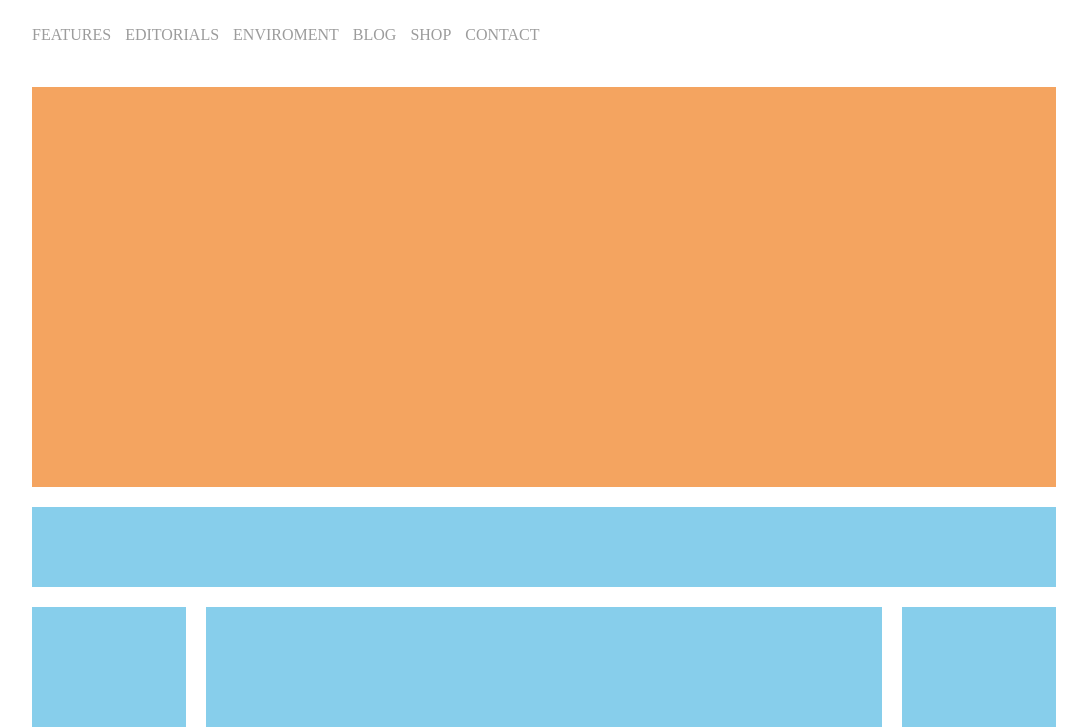
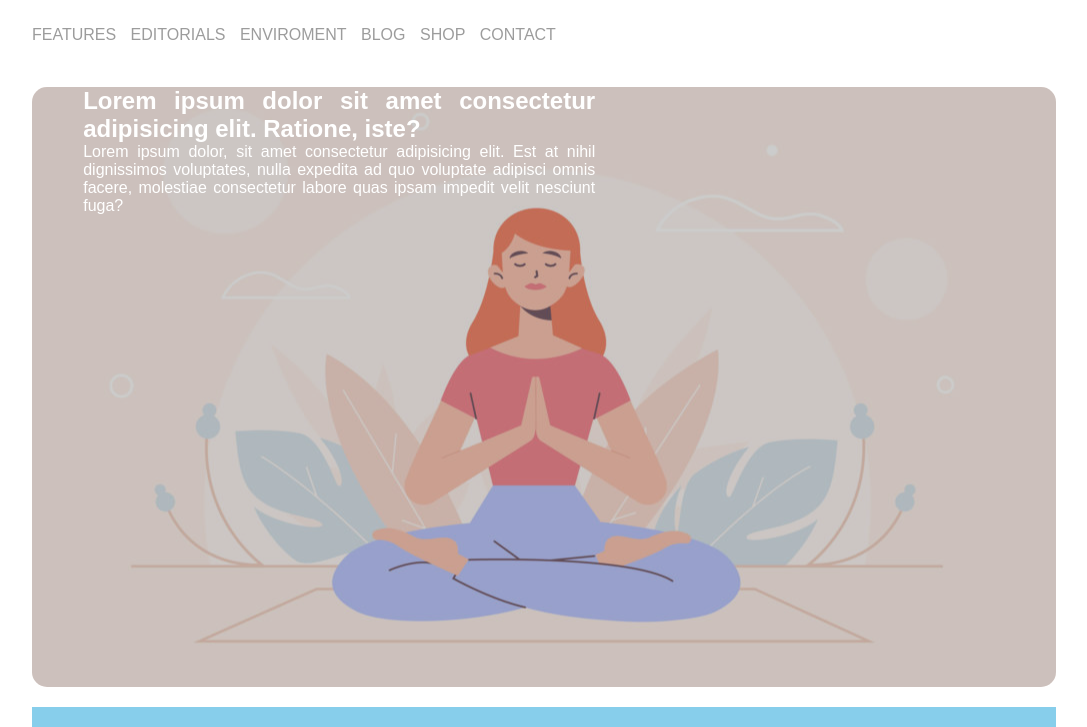
Before and after one commit to Barbon14/htmlcss-wp, a plain HTML site: page index.html in a window 1280 px wide. Shown: the part 73-800 px from the top of the page, without its empty margins (96-1183 px from the left). Drawn offline with Linux system fonts and the light colour scheme.

Commit message:
aggiunto contenuto jumbotron

```diff
--- a/css/style.css
+++ b/css/style.css
@@ -3,11 +3,22 @@
     margin: 0;
     padding: 0;
     box-sizing: border-box;
+    font-family: 'Montserrat', sans-serif;
+}
+
+.radius {
+    border-radius: 15px;
 }
 
 .container {
     width: 80%;
     margin: 0 auto;
+}
+
+.overlay {
+    width: 100%;
+    height: 100%;
+    background-color: rgba(128, 128, 128, 0.4);
 }
 
 /* intestazione pagina */
@@ -21,7 +32,6 @@ header {
 
 #main_nav {
     margin: 25px 0;
-
 }
 
 #main_nav li {
@@ -37,10 +47,21 @@ header {
 /* contenuto pagina */
 #jumbotron {
     margin: 20px 0;
-    /* regole di debug */
-    height: 400px;
-    background-color: sandybrown;
+    height: 600px;
+    /* regole sfondo */
+    background-image: url(../img/banner.jpg);
+    background-size: cover;
+    background-position: center;
 }
+
+/* regole contenuto jumbotron*/
+#jumbo_content{
+    width: 50%;
+    margin-left: 5%;
+    color: white;
+    text-align: justify;
+}
+
 /* stuttura articolo */
 .clearfix::after {
     content: "";
--- a/index.html
+++ b/index.html
@@ -43,8 +43,19 @@
 
         <!-- contenuto pagina -->
         <main>
-            <div id="jumbotron">
+            <div id="jumbotron" class="radius">
 
+                <div class="overlay radius">
+                <div id="jumbo_content">
+                    <h2>
+                        Lorem ipsum dolor sit amet consectetur adipisicing elit. Ratione, iste?
+                    </h2>
+                    <article>
+                        Lorem ipsum dolor, sit amet consectetur adipisicing elit. Est at nihil dignissimos voluptates, nulla expedita ad quo
+                        voluptate adipisci omnis facere, molestiae consectetur labore quas ipsam impedit velit nesciunt fuga?
+                    </article>
+                </div>
+                </div>
             </div>
 
             <div class="clearfix">
```
